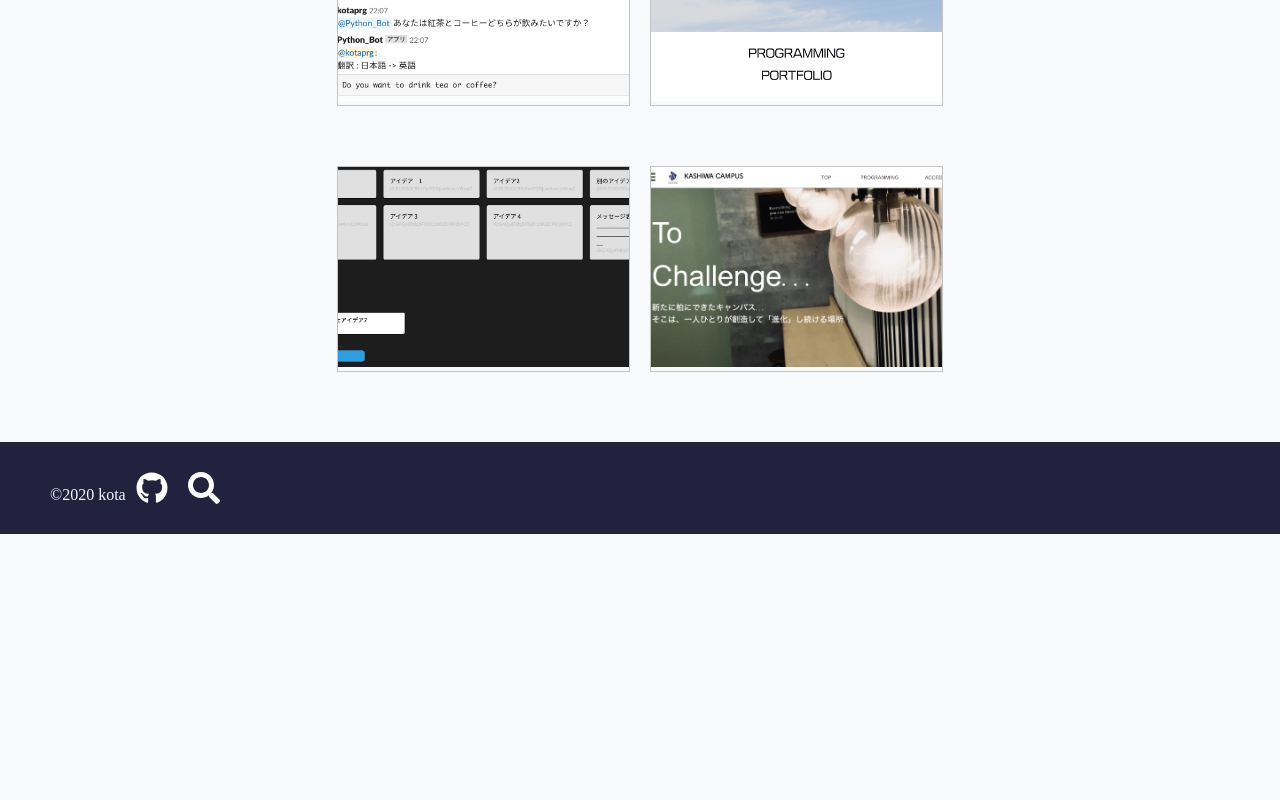
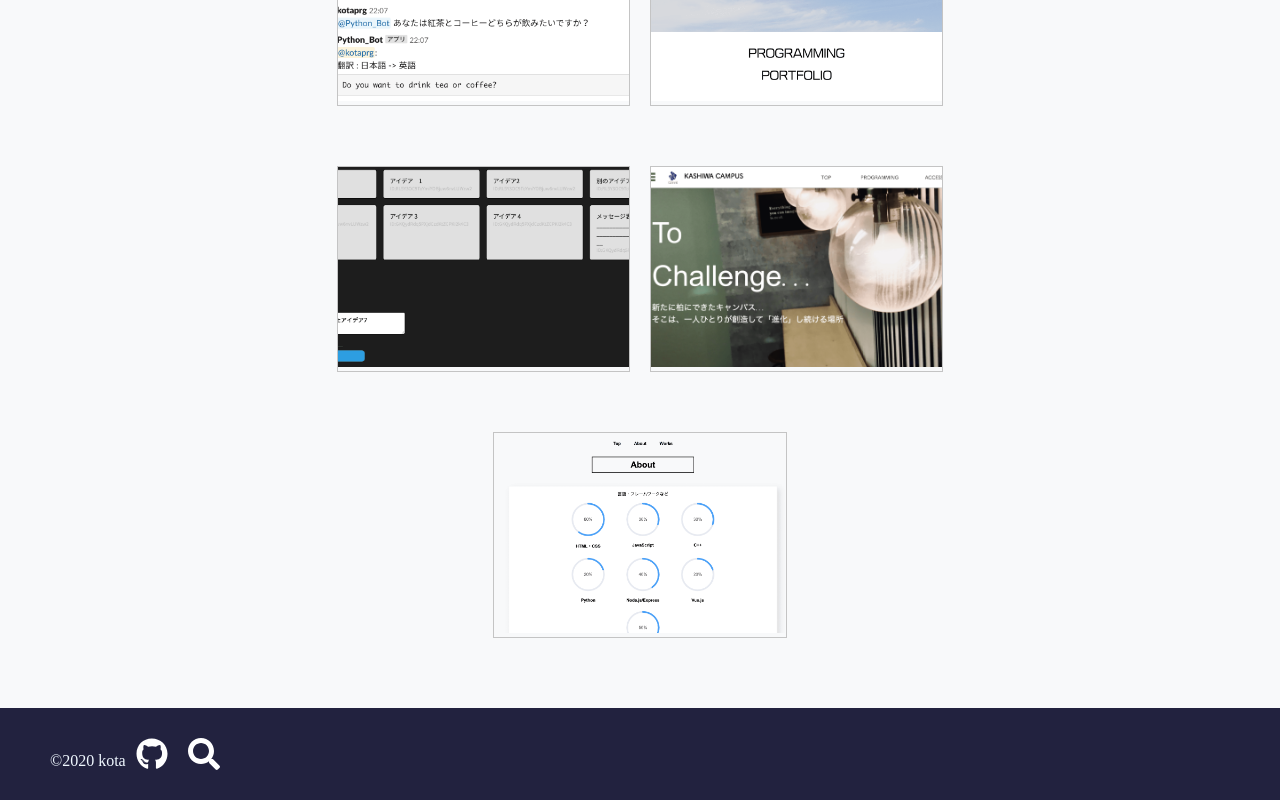
Before and after one commit to kotaok/first_vue, a Vue app: page /page3 in a window 1280 px wide. Shown: the part 963-1763 px from the top of the page. Before the commit the page ends 1497 px from the top, so only its background shows below. Built offline with nearby package versions, Linux system fonts and the light colour scheme.

Commit message:
作品詳細のダイアログ機能実装

```diff
--- a/src/components/works.vue
+++ b/src/components/works.vue
@@ -2,9 +2,26 @@
   <div id="demo">
     <transition-group tag="div" class="list" appear>
       <div class="item" stagger="70" v-for="item of items" v-bind:key="item.name">
-        <img :src="item.path" :alt="item.name" width="100%" height="200px">
+        <img
+          :src="item.path"
+          :alt="item.name"
+          @click="
+          dialogVisible = true,
+          dialogname = item.name,
+          dialogtext = item.text"
+          width="100%" height="200px"
+        >
       </div>
     </transition-group>
+    <div>
+    <el-dialog
+      :title="dialogname"
+      :visible.sync="dialogVisible"
+      width="30%"
+      :before-close="handleClose">
+      <span>{{ dialogtext }}</span>
+    </el-dialog>
+  </div>
   </div>
 </template>
 
@@ -13,12 +30,21 @@ export default {
   data: function() {
     return {
       items: [
-        { name: 'slackbot',path: '/img/slackbot.png'},
-        { name: 'portfoliov1',path: '/img/kotaportfolio.png'},
-        { name: 'webrain',path: '/img/webrain.png'},
-        { name: 'kashiwa',path: '/img/kashiwa.png'}
+        { name: 'slackbot',path: '/img/slackbot.png',text:'PythonのSlackBotライブラリを使って開発した翻訳Bot'},
+        { name: 'portfolio_ver1',path: '/img/kotaportfolio.png',text: 'HTMLとCSSの練習を兼ねて製作した最初のポートフォリオ'},
+        { name: 'webrain',path: '/img/webrain.png',text: 'Node.js/Express,Firebaseを使って開発した「ブレインストーミング」のアイデアを出し合えるチャットアプリ'},
+        { name: 'kashiwa',path: '/img/kashiwa.png',text: '通学しているN高柏キャンパスのホームページ開発'},
+        { name: 'portfolio_ver2',path: '/img/portfolio_2.png',text: 'Vue.jsを使って開発した新しいポートフォリオ'}
       ],
+      dialogVisible: false,
+      dialogname: "test",
+      dialogtext: "test",
     };
+  },
+  methods: {
+    handleClose(done) {
+      done();
+    }
   }
 };
 </script>
```
Also changed, not shown: public/img/portfolio_2.png (added).
